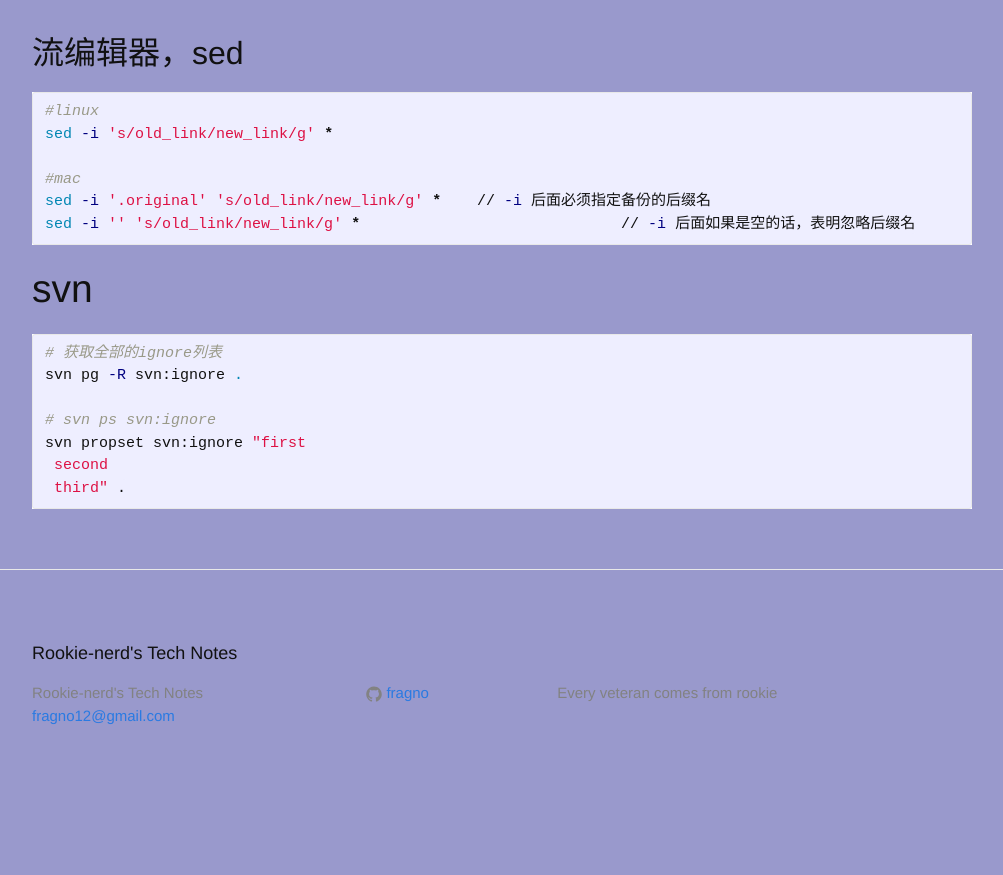
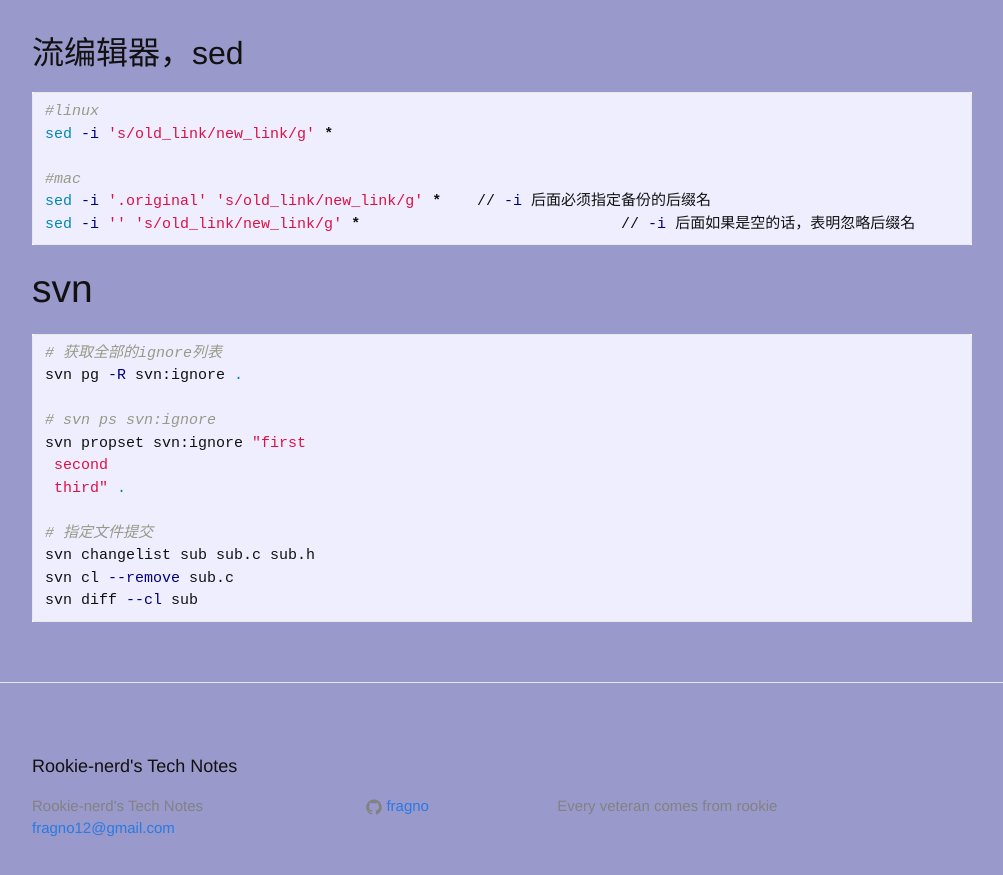
Before and after one commit to rookie-nerd/rookie-nerd.github.io, a Jekyll site: the page built from _posts/2015-06-02-实用命令.markdown, in a window 1280 px wide and 900 px high, scrolled down 749 px. Shown: the top 875 px of the window, without its empty margins (138-1141 px from the left). Built offline with Jekyll 4.4.1, drawn with Linux system fonts in a browser that asks for light colours; before the commit the page ends 1536 px from its top, so only the background shows below that.

Commit message:
add_svn_cl

```diff
--- a/_posts/2015-06-02-实用命令.markdown
+++ b/_posts/2015-06-02-实用命令.markdown
@@ -48,4 +48,9 @@ svn pg -R svn:ignore .
 svn propset svn:ignore "first
  second
  third" .
+
+# 指定文件提交
+svn changelist sub sub.c sub.h
+svn cl --remove sub.c
+svn diff --cl sub
 {% endhighlight %}
```
